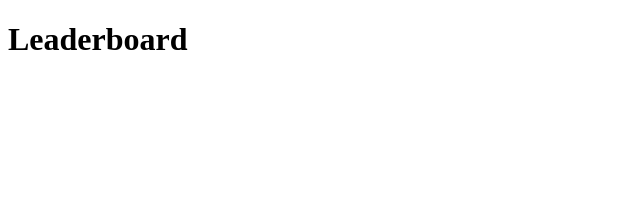
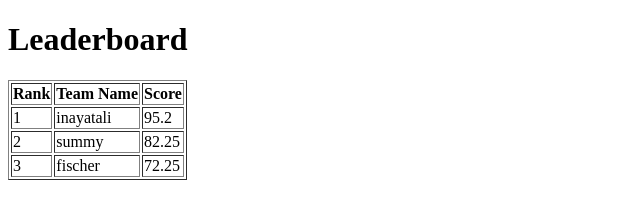
Before and after one commit to bsummy/wjc-fantasy, a plain HTML site: page index.html in a window 1280 px wide. Shown: the whole page, without its empty margins (0-640 px from the left). Drawn offline with Linux system fonts and the light colour scheme.

Commit message:
Add table

```diff
--- a/index.html
+++ b/index.html
@@ -6,6 +6,17 @@
   <body>
     <h1>Leaderboard</h1>
     <ul id="scores"></ul>
+
+    <table id="leaderboard" border="1">
+      <thead>
+        <tr>
+          <th>Rank</th>
+          <th>Team Name</th>
+          <th>Score</th>
+        </tr>
+      </thead>
+      <tbody></tbody>
+    </table>
 
     <script>
       fetch("scores.json?t=" + Date.now())
```
